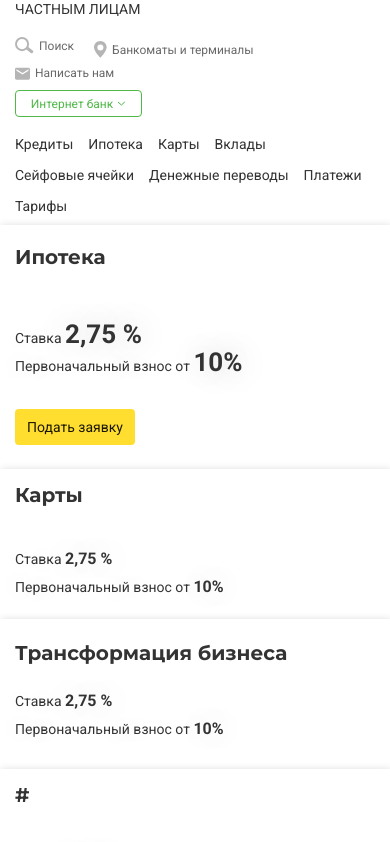
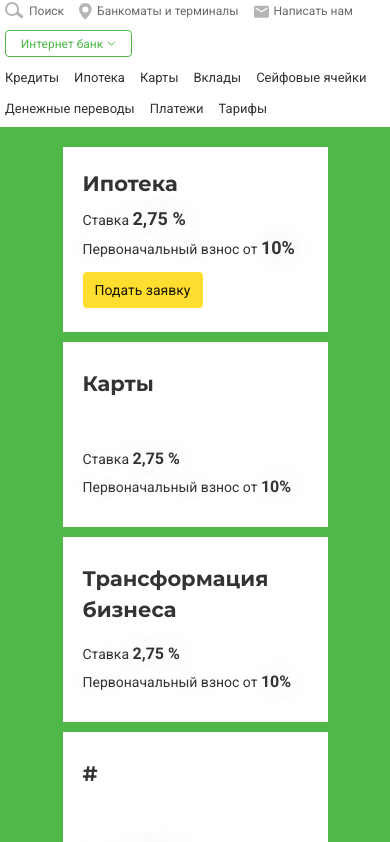
Before and after one commit to Tesla220-1/project_test_2, a website: page src/index.html in a window 390 px wide. Shown: the part 52-894 px from the top of the page. Drawn offline with Linux system fonts and the light colour scheme.

Commit message:
media edited all

```diff
--- a/src/index.html
+++ b/src/index.html
@@ -3,7 +3,7 @@
 <head>
     <meta charset="UTF-8">
     <meta name="viewport" content="width=device-width, initial-scale=1.0">
-    <meta http-equiv="X-UA-Compatible" content="ie=edge">
+    <meta http-equiv="X-UA-Compatible" content="IE=edge">
     <title>Document</title>
 
 
--- a/src/js/script.js
+++ b/src/js/script.js
@@ -5,7 +5,9 @@ const promoSlide = document.querySelectorAll('.promo__slide'),
       promoSlideButton = document.querySelectorAll('.btn_slide'),
       promoSlideBig = document.querySelector('[data-promo-slide-big]'),
       promoSlideBigTitle = document.querySelector('.promo__slide-text_big-title');
-      console.log(promoSlideBig);
+
+    let mediaQuery = window.matchMedia('(min-width: 993px)');
+
 
       for (let i = 0; i < promoSlide.length; i++) {
         promoSlide[i].addEventListener('click', function (e) {
@@ -26,7 +28,7 @@ const promoSlide = document.querySelectorAll('.promo__slide'),
         promoSlideTitle[i].classList.add('promo__slide-title_active');
         promoSlideButton[i].classList.add('btn_slide_active');
         promoSlideText[i].classList.add('promo__slide-text_active');
-        if (promoSlide[i] == promoSlideBig) {
+        if (promoSlide[i] == promoSlideBig && mediaQuery.matches) {
             promoSlide[i].style.minHeight = '277px';
             promoSlideBigTitle.classList.remove('promo__slide-text_big-title');
         }
--- a/src/sass/_media.scss
+++ b/src/sass/_media.scss
@@ -6,15 +6,40 @@
     .promo {
         &__slide {
             width: 220px;
+            padding: 20px 20px;
+            display: flex;
+            justify-content: space-around;
+            box-shadow: none;
+            border-right: 1px solid gray;
+            &:last-child {
+                border-right: none;
+            }
+            &_active {
+                &::after {
+                    display: none;
+                }
+            }
             &-title {
                 font-size: 21px;
                 &_active {
                     font-size: 25px;
                 }
             }
+            &-text {
+                &_active {
+                    margin-top: 0;
+                    font-size: 16px;
+                    strong {
+                        font-size: 22px;
+                    }
+                }
+            }
             &_active {
                 width: 300px;
             }
+        }
+        .btn {
+            margin-top: 0;
         }
     }
 
@@ -56,6 +81,7 @@
 
 
     .header {
+        min-height: 105px;
         .nav {
             flex-direction: column;
             max-width: 205px;
@@ -77,33 +103,45 @@
         }
         &__bottom-list {
             width: 100%;
+            margin-top: 8px;
         }
     }
 
     .promo {
-        min-height: 500px;
+        min-height: 0;
+        padding-top: 0;
+        padding-top: 20px;
+        padding-bottom: 20px;
+        background: none;
+        background-color: #50b848;
         &__title {
-            width: 100%;
-            margin-top: 40px;
-            text-align: center;
-            font-size: 46px;
-            line-height: 1;
+            display: none;
+        }
+        &__slider {
+            position: relative;
+            display: grid;
+            grid-template-columns: 300px 300px;
+            gap: 20px;
+            justify-items: center;
         }
         &__slide {
-            width: 180px;
-            font-size: 19px;
-            height: 150px;
-            padding: 15px;
+            /* border: 1px solid gray; */
+            border-right: none;
+            width: 300px;
+            /* &:last-child {
+                border-right: 1px solid gray;
+            } */
             &_active {
-                height: 180px;
+                min-height: 0;
+                strong {
+                    font-size: 18px;
+                }
             }
             &-title {
-                font-size: 16px;
-                line-height: 20px;
-            }
-            &-text {
-                font-size: 12px;
-                line-height: 16px;
+                &_active {
+                    font-size: 21px;
+                    line-height: 25px;
+                }
             }
         }
     }
@@ -146,27 +184,35 @@
     }
 
     .header {
+        &__top {
+            flex-direction: column;
+        }
         .nav {
-            flex-direction: column;
+            margin-right: 0;
+            max-width: 100%;
+            width: 100%;
+            flex-direction: row;
+            justify-content: flex-start;
             &__info {
-                flex-direction: column;
                 width: auto;
+                margin-right: 30px;
+                margin-top: 12px;
                 &-link {
-                    margin-top: 7px;
                     &:first-child {
                         margin-top: 0;
                     }
                 }
             }
         }
+        .logo {
+            margin-right: 30px;
+        }
         .select {
-            margin-top: 10px;
+            margin-top: 22px;
         }
         &__top-wrapper {
             width: 100%;
-            flex-wrap: wrap;
-            align-items: center;
-
+            justify-content: flex-start;
         }
         &__bottom-list {
             flex-wrap: wrap;
@@ -175,6 +221,9 @@
         &__bottom-item {
             margin-right: 15px;
             padding-bottom: 7px;
+            a {
+                font-size: 13px;
+            }
             &:hover {
                 padding-bottom: 5px;
                 background: 1px solid #3AAA35;
@@ -184,25 +233,36 @@
                 background: 1px solid #3AAA35;
             }
         }
+        .btn {
+            margin-top: 10px;
+        }
     }
 
     .promo {
+        &__slider {
+            grid-template-columns: 1fr 1fr;
+            gap: 10px;
+        }
         &__slide {
-            width: 144px;
-            &-title {
-                font-size: 13px;
-                line-height: 17px;
+            width: 265px;
+            &-text {
+                font-size: 14px;
+                &_active {
+                    font-size: 14px;
+                }
             }
         }
     }
 
     .services {
+        padding-top: 80px;
         &__link {
             font-size: 18px;
         }
     }
 
     .news{
+        margin-top: 80px;
         &__type {
             width: 100%;
         }
@@ -218,12 +278,18 @@
     }
 
     .banners {
+        margin-top: 80px;
         &__wrapper {
             grid-template-columns: 1fr;
         }
     }
 
+    .register {
+        margin-top: 80px;
+    }
+
     .footer {
+        margin-top: 80px;
         &__contacts-item {
             margin-top: 17px;
         }
@@ -246,79 +312,24 @@
     }
 
     .header {
-        padding-left: 15px;
-        &__top {
-            flex-direction: column;
-            }
+        padding-left: 5px;
         .nav {
-            flex-direction: row;
-            max-width: 100%;
-            justify-content: space-between;
-            align-items: flex-end;
             flex-wrap: wrap;
             &__info {
-                width: 100%;
-                flex-direction: row;
-                justify-content: flex-start;
-                align-items: center;
+                margin-top: 0;
                 &-link {
-                    margin-top: 8px;
-                    margin-right: 20px;
+                    margin-top: 10px;
+                    &:first-child {
+                        margin-top: 10px;
+                    }
                 }
             }
-        }
-        .logo {
-            margin-right: 15px;
-        }
-        .btn {
-            margin-top: 10px;
-        }
-        .select {
-            margin-top: 10px;
-        }
-        &__top-wrapper {
-            width: 100%;
-            flex-wrap: wrap;
-            align-items: center;
-
-        }
-        &__bottom-list {
-            flex-wrap: wrap;
-            justify-content: flex-start;
-        }
-        &__bottom-item {
-            margin-right: 15px;
         }
     }
 
     .promo {
-        background: url('../img/image-1.jpg') 47%/ cover no-repeat;
-        padding: 0;
-        &__title {
-            display: none;
-        }
         &__slider {
-            margin-top: 0;
-            flex-wrap: wrap;
-            position: static;
-            transform: translateX(0);
-        }
-        &__slide {
-            width: 100%;
-            justify-content: space-around;
-            box-shadow: 1px 1px 8px rgba(0, 0, 0, 0.16);
-            &_active {
-                &::after {
-                    display: none;
-                }
-            }
-            &-title {
-                font-size: 20px;
-            }
-            &-text {
-                font-size: 14px;
-                line-height: 20px;
-            }
+            grid-template-columns: 1fr;
         }
     }
 
@@ -328,13 +339,13 @@
             grid-template-columns: 1fr;
             display: flex;
             flex-direction: column;
-            padding-left: 15px;
+            padding-left: 5px;
         }
     }
 
     .news {
         margin-top: 90px;
-        padding-left: 15px;
+        padding-left: 5px;
         &__title {
             font-size: 35px;
         }
@@ -346,15 +357,18 @@
         }
         &__item {
             margin-right: 15px;
+            line-height: 35px;
+            padding-bottom: 0;
         }
         &__info {
             margin-top: 30px;
-            &-date {
-                margin-right: 20px;
-                font-size: 14px;
-            }
-            &-text {
-                font-size: 15px;
+            &-item {
+                display: flex;
+                flex-direction: column;
+                margin-top: 20px;
+                &:first-child {
+                    margin-top: 0;
+                }
             }
         }
     }
@@ -364,10 +378,10 @@
     }
 
     .register {
-        padding-left: 15px;
+        padding-left: 5px;
         margin-top: 90px;
         &__wrapper {
-            padding-right: 10px;
+            padding-right: 5px;
         }
         &__title {
             font-size: 34px;
@@ -378,7 +392,7 @@
         }
         &__form {
             input {
-                width: 100%;
+                width: 80%;
             }
         }
         &__agreement {
@@ -393,7 +407,7 @@
 
 
     .footer {
-        padding-left: 15px;
+        padding-left: 5px;
         margin-top: 90px;
         &__app-icons {
             margin-top: 30px;
@@ -408,7 +422,8 @@
         }
         &__additional-info {
             &-item {
-                line-height: 30px;
+                margin-top: 15px;
+                position: relative;
             }
         }
     }
--- a/src/sass/blocks/_nav.scss
+++ b/src/sass/blocks/_nav.scss
@@ -1,6 +1,5 @@
 .nav {
     display: flex;
-    max-width: 380px;
     &__list {
         margin-top: 22px;
         list-style: none;
```
Also changed, not shown: src/css/style.min.css.
